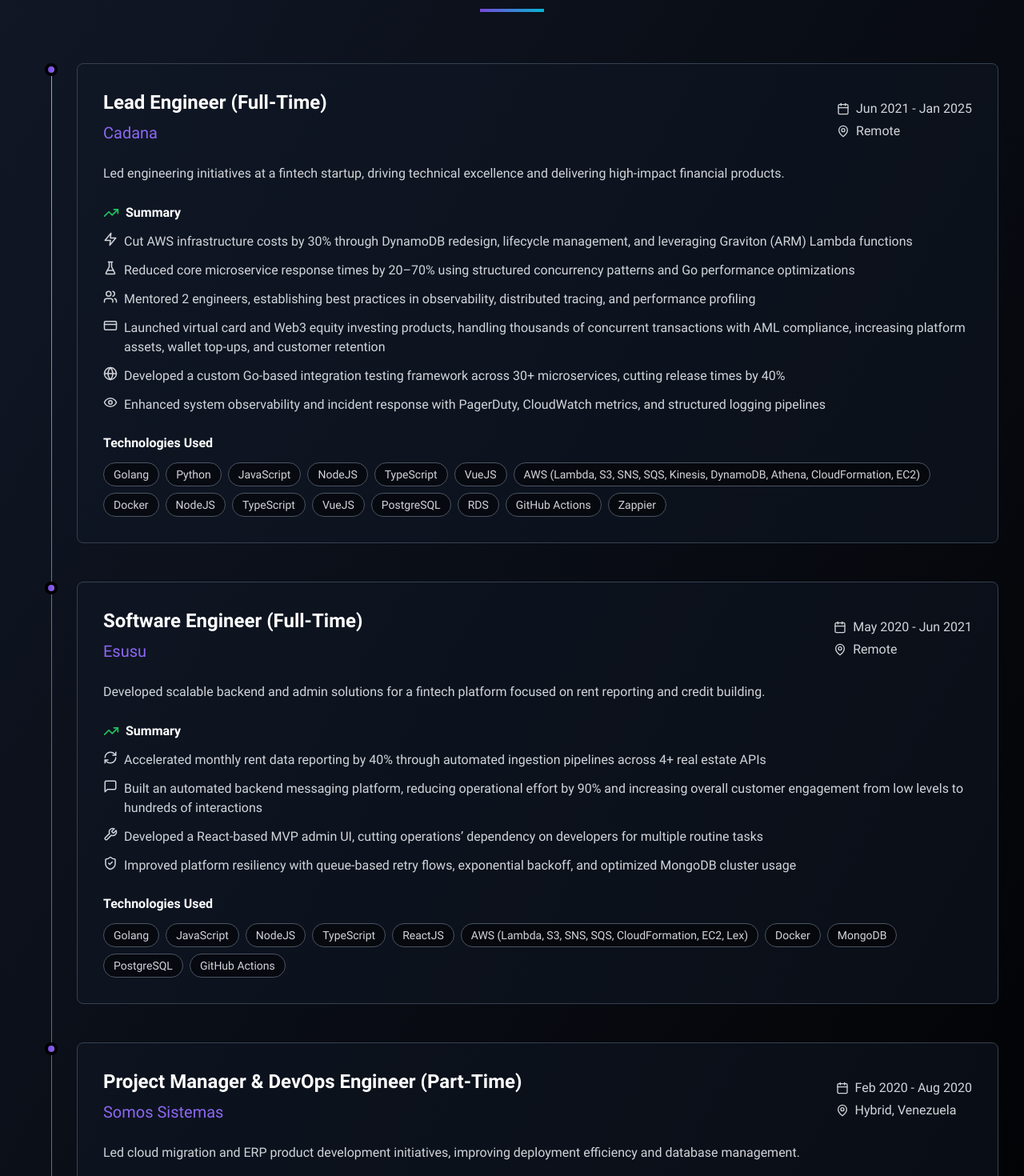
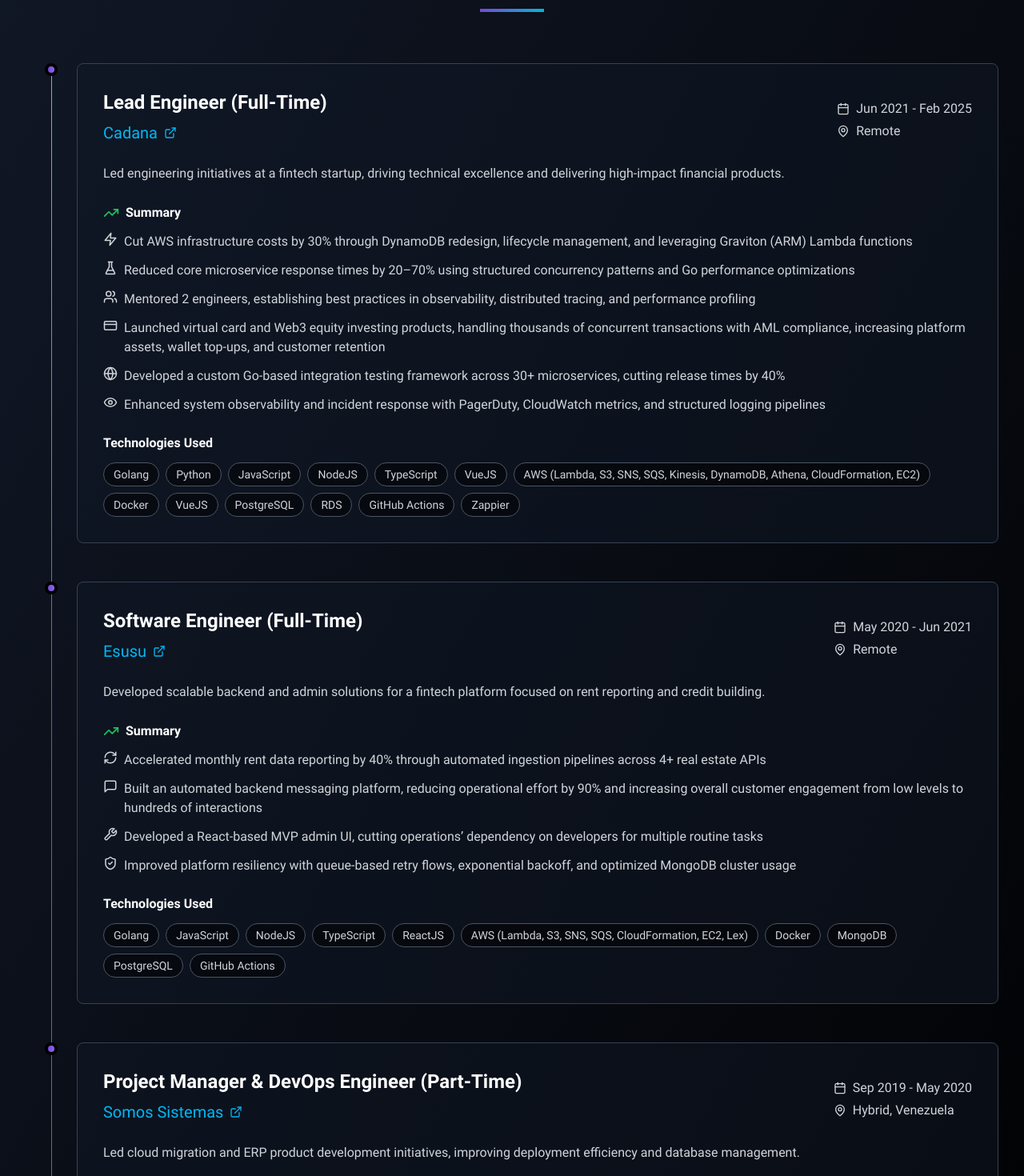
Before and after one commit to rubengp99/rubengp99.github.io, a React (Vite) app: page / in a window 1280 px wide. Shown: the part 2720-4190 px from the top of the page at 80% size. Built offline with nearby package versions, Linux system fonts and the light colour scheme.

Commit message:
update experience and cv

```diff
--- a/src/components/Experience.tsx
+++ b/src/components/Experience.tsx
@@ -14,16 +14,17 @@
   ShieldCheck,    // 🛡️ Resiliency
   ClipboardList,  // 📋 Trello/Jira management
   Rocket,          // 🚀 CRM/ERP extension
-  Eye
+  Eye,
+  ExternalLink
 } from 'lucide-react';
 
 const Experience = () => {
   const experiences = [
     {
       title: 'Lead Engineer (Full-Time)',
-      company: 'Cadana',
+      company: (<><a href="https://cadanapay.com" target="_blank" rel="noopener noreferrer" className="flex items-center gap-2">Cadana <ExternalLink size={16} /></a></>),
       location: 'Remote',
-      period: 'Jun 2021 - Jan 2025',
+      period: 'Jun 2021 - Feb 2025',
       description: 'Led engineering initiatives at a fintech startup, driving technical excellence and delivering high-impact financial products.',
       summary: [
         { icon: Zap, text: 'Cut AWS infrastructure costs by 30% through DynamoDB redesign, lifecycle management, and leveraging Graviton (ARM) Lambda functions' },
@@ -33,11 +34,11 @@
         { icon: Globe, text: 'Developed a custom Go-based integration testing framework across 30+ microservices, cutting release times by 40%' },
         { icon: Eye, text: 'Enhanced system observability and incident response with PagerDuty, CloudWatch metrics, and structured logging pipelines' }
       ],
-      technologies: ['Golang', 'Python', 'JavaScript', 'NodeJS', 'TypeScript', 'VueJS', 'AWS (Lambda, S3, SNS, SQS, Kinesis, DynamoDB, Athena, CloudFormation, EC2)', 'Docker', 'NodeJS', 'TypeScript', 'VueJS', 'PostgreSQL', 'RDS', 'GitHub Actions', 'Zappier']
+      technologies: ['Golang', 'Python', 'JavaScript', 'NodeJS', 'TypeScript', 'VueJS', 'AWS (Lambda, S3, SNS, SQS, Kinesis, DynamoDB, Athena, CloudFormation, EC2)', 'Docker', 'VueJS', 'PostgreSQL', 'RDS', 'GitHub Actions', 'Zappier']
     },
     {
       title: 'Software Engineer (Full-Time)',
-      company: 'Esusu',
+      company: (<><a href="https://esusurent.com" target="_blank" rel="noopener noreferrer" className="flex items-center gap-2">Esusu <ExternalLink size={16} /></a></>),
       location: 'Remote',
       period: 'May 2020 - Jun 2021',
       description: 'Developed scalable backend and admin solutions for a fintech platform focused on rent reporting and credit building.',
@@ -51,9 +52,9 @@
     },
     {
       title: 'Project Manager & DevOps Engineer (Part-Time)',
-      company: 'Somos Sistemas',
+      company: (<><a href="https://somossistemas.com" target="_blank" rel="noopener noreferrer" className="flex items-center gap-2">Somos Sistemas <ExternalLink size={16} /></a></>),
       location: 'Hybrid, Venezuela',
-      period: 'Feb 2020 - Aug 2020',
+      period: 'Sep 2019 - May 2020',
       description: 'Led cloud migration and ERP product development initiatives, improving deployment efficiency and database management.',
       summary: [
         { icon: ClipboardList, text: 'Cut deployment and client onboarding time by 50% and improved database update pipelines by implementing self-hosted tenancy management in a centralized VPC environment' },
@@ -93,7 +94,7 @@
                   <div className="flex flex-col md:flex-row md:items-center md:justify-between mb-4">
                     <div>
                       <h3 className="text-2xl font-bold text-white mb-2">{exp.title}</h3>
-                      <h4 className="text-xl text-custom-purple-500 mb-2">{exp.company}</h4>
+                      <h4 className="text-xl text-custom-cyan-700 mb-2">{exp.company}</h4>
                     </div>
                     <div className="flex flex-col md:text-right space-y-1">
                       <div className="flex items-center text-gray-300">
```
Also changed, not shown: 1 other file (tests, documents, lock files or other folders).
